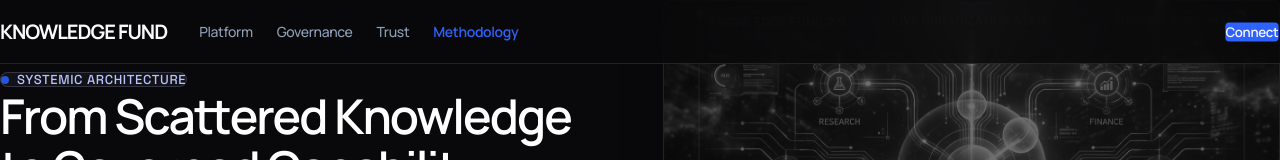
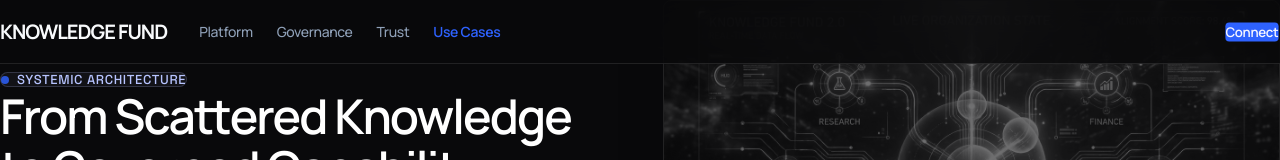
Before and after one commit to governance-foundation/knowledgefund.co, a Next.js app: page /methodology in a window 1280 px wide. Shown: the top 160 px of the page. Built offline with nearby package versions, Linux system fonts and the light colour scheme.

Commit message:
Rename methodology nav to use cases

```diff
--- a/src/app/methodology/page.tsx
+++ b/src/app/methodology/page.tsx
@@ -2,8 +2,8 @@ import type { Metadata } from "next";
 import StitchHtmlPage from "@/lib/stitch-html";
 
 export const metadata: Metadata = {
-  title: "Methodology | Knowledge Fund",
-  description: "Knowledge Fund methodology for governed AI adoption and institutional readiness.",
+  title: "Use Cases | Knowledge Fund",
+  description: "Knowledge Fund use cases for governed AI adoption and institutional readiness.",
 };
 
 export default function MethodologyPage() {
--- a/src/lib/stitch-html.tsx
+++ b/src/lib/stitch-html.tsx
@@ -14,7 +14,7 @@ const stitchNavItems: Array<{ href: string; key: StitchNavKey; label: string }>
   { href: "/", key: "platform", label: "Platform" },
   { href: "/governance", key: "governance", label: "Governance" },
   { href: "/trust", key: "trust", label: "Trust" },
-  { href: "/methodology", key: "methodology", label: "Methodology" },
+  { href: "/methodology", key: "methodology", label: "Use Cases" },
 ];
 
 function splitUrlSuffix(value: string) {
```
